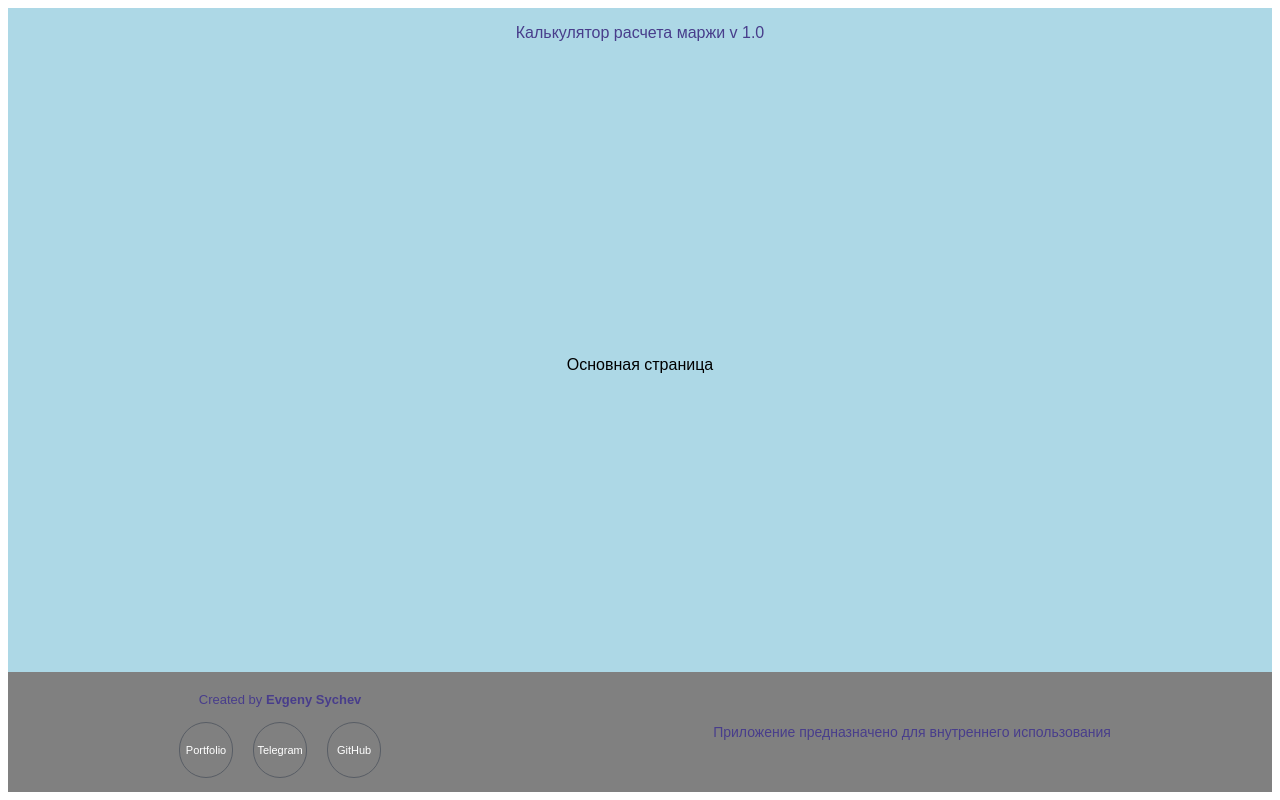
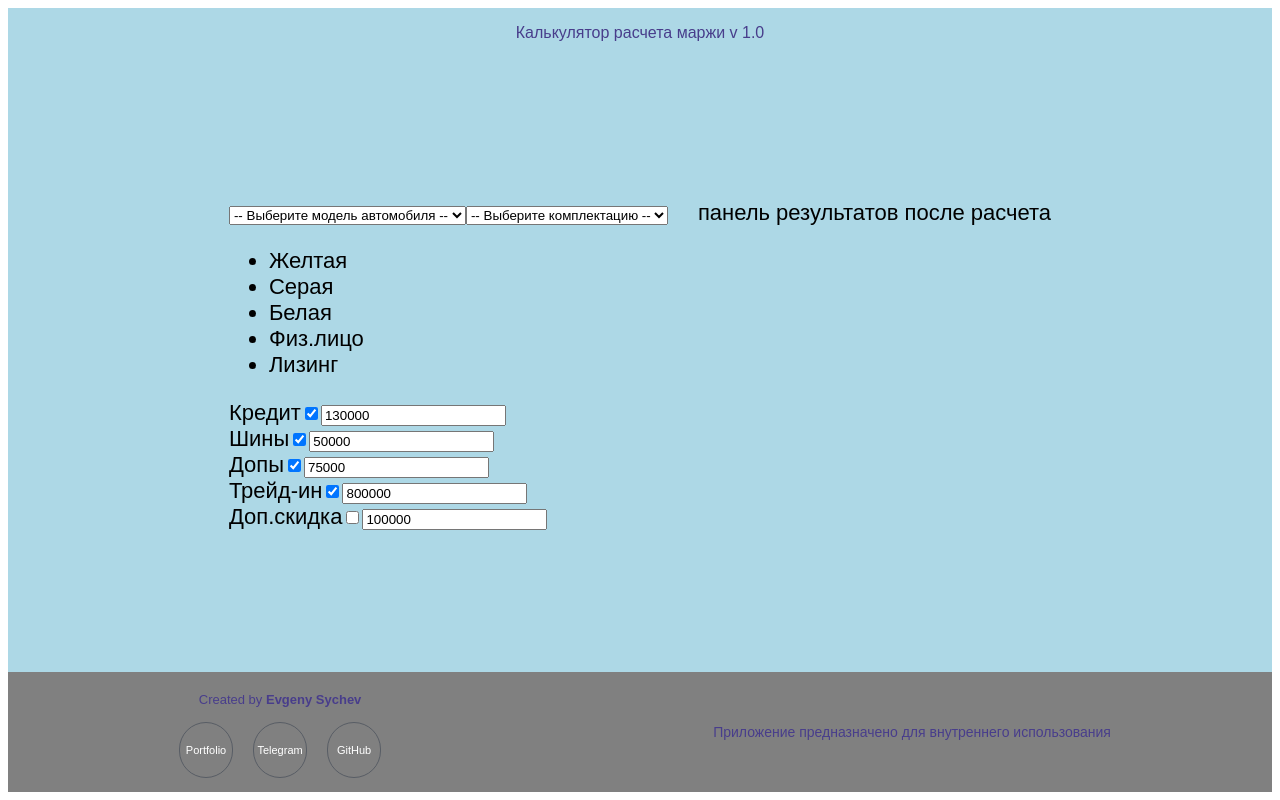
Before and after one commit to EvgenySychev/margin-calculator, a Next.js app: page /homePage in a window 1280 px wide. Built offline with nearby package versions, Linux system fonts and the light colour scheme.

Commit message:
added SelectionPanel

```diff
--- /dev/null
+++ b/components/resultsPanel/ResultsPanel.tsx
@@ -0,0 +1,7 @@
+export const ResultsPanel = () => {
+    return <div style={{
+            margin: "15px"
+        }}>
+        панель результатов после расчета
+    </div>
+}
--- /dev/null
+++ b/components/selectionPanel/CarSelectionPanel.tsx
@@ -0,0 +1,23 @@
+export const CarSelectionPanel = () => {
+  return <div>
+    <select name="carModel" id="carModel-select">
+      <option value=""> -- Выберите модель автомобиля -- </option>
+      <option value="4PRO"> -- 4 PRO -- </option>
+      <option value="7PRO"> -- 7 PRO -- </option>
+      <option value="8PRO"> -- 8 PRO -- </option>
+      <option value="8PRO-MAX"> -- 8 PRO MAX -- </option>
+    </select>
+    <select name="modelConfiguration" id="modelConfiguration-select">
+      <option value=""> -- Выберите комплектацию -- </option>
+      <option value="Style"> -- Style -- </option>
+      <option value="Prestige"> -- Prestige -- </option>
+    </select>
+    <ul>
+      <li>Желтая</li>
+      <li>Серая</li>
+      <li>Белая</li>
+      <li>Физ.лицо</li>
+      <li>Лизинг</li>
+    </ul>
+  </div>
+}
--- /dev/null
+++ b/components/selectionPanel/SelectionPanel.tsx
@@ -0,0 +1,13 @@
+import { CarSelectionPanel } from "./CarSelectionPanel";
+import {
+    TransactionParametersSelectionPanel
+ } from "./TransactionParametersSelectionPanel";
+
+export const SelectionPanel = () => {
+    return <div style={{
+        margin: "15px"
+    }}>
+        <CarSelectionPanel/>
+        <TransactionParametersSelectionPanel/>
+    </div>
+}
--- /dev/null
+++ b/components/selectionPanel/TransactionParameter.tsx
@@ -0,0 +1,13 @@
+type TransactionParameterPropsType = {
+    name: string
+    check: boolean
+    value: string
+}
+
+export const TransactionParameter = ({name,check,value}:TransactionParameterPropsType) => {
+  return <div>
+      <span>{name}</span>
+      <input type="checkbox" checked={check}/>
+      <input type="text" value={value}/>
+  </div>
+}
--- /dev/null
+++ b/components/selectionPanel/TransactionParametersSelectionPanel.tsx
@@ -0,0 +1,27 @@
+import {TransactionParameter} from "./TransactionParameter";
+
+export const TransactionParametersSelectionPanel = () => {
+    return <div>
+        <TransactionParameter
+            name={"Кредит"}
+            check={true}
+            value={"130000"}/>
+        <TransactionParameter
+            name={"Шины"}
+            check={true}
+            value={"50000"}/>
+        <TransactionParameter
+            name={"Допы"}
+            check={true}
+            value={"75000"}/>
+        <TransactionParameter
+            name={"Трейд-ин"}
+            check={true}
+            value={"800000"}/>
+        <TransactionParameter
+            name={"Доп.скидка"}
+            check={false}
+            value={"100000"}/>
+    </div>
+
+}
--- a/pages/homePage.tsx
+++ b/pages/homePage.tsx
@@ -1,10 +1,18 @@
+import { SelectionPanel } from "../components/selectionPanel/SelectionPanel";
+import { ResultsPanel } from "../components/resultsPanel/ResultsPanel";
 
 const HomePage = () => {
 
     return (
-        <>
-            Основная страница
-    </>
+        <div style={{
+            display: "flex",
+            flexDirection: "row",
+            justifyContent: "space-evenly",
+            fontSize: "22px"
+        }}>
+          <SelectionPanel/>
+          <ResultsPanel/>
+    </div>
 )
 }
 
```
